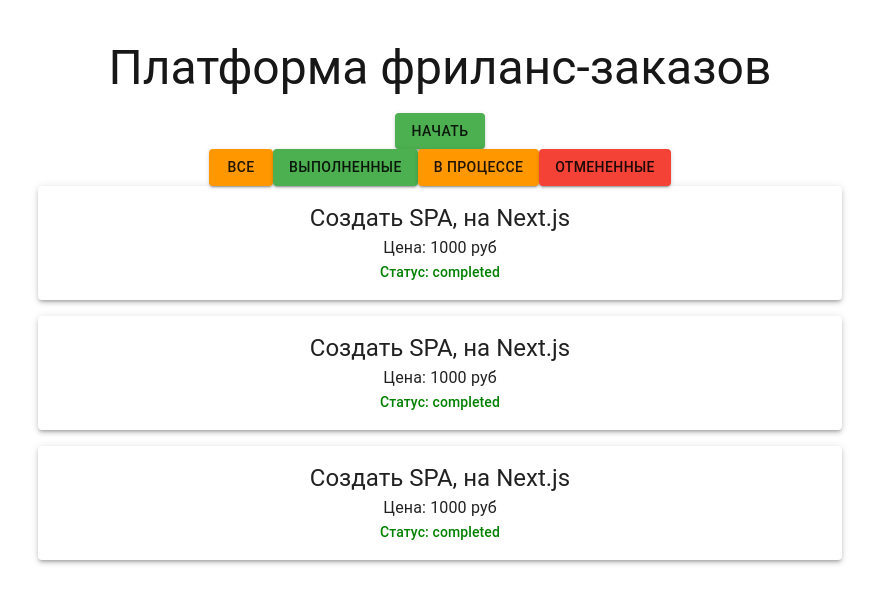
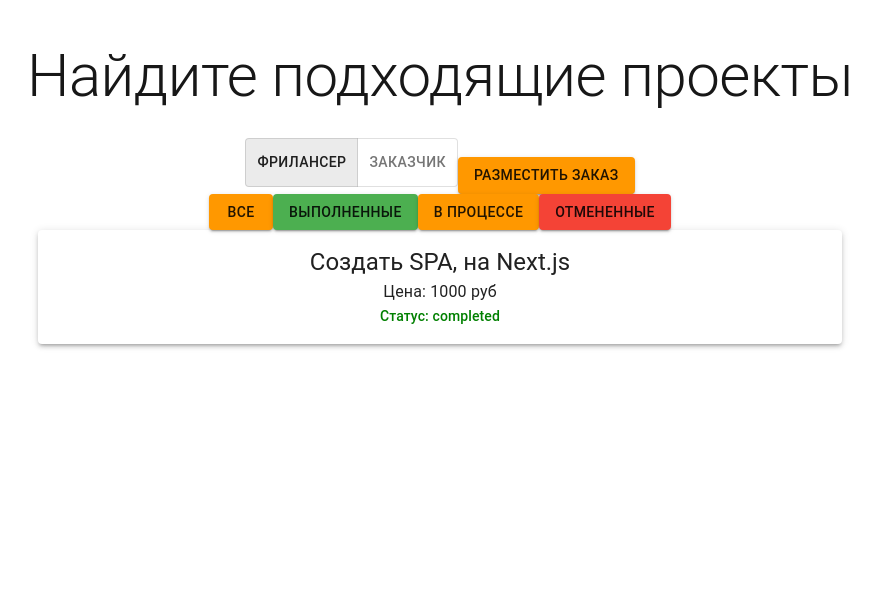
Before and after one commit to SeregaNag/freelance-platform, a Next.js app: page / in a window 1280 px wide. Shown: the top 604 px of the page, without its empty margins (200-1080 px from the left). Built offline with nearby package versions, Linux system fonts and the light colour scheme.

Commit message:
Add user role management with RoleSwitch component; implement CreateOrderButton and update OrderList; integrate user slice in Redux store

```diff
--- a/src/app/page.tsx
+++ b/src/app/page.tsx
@@ -2,17 +2,31 @@
 
 import { Button, Container, Typography } from "@mui/material";
 import OrderList from "@/components/OrderList";
+import RoleSwitch from "@/components/RoleSwitch";
+import { useSelector } from "react-redux";
+import { RootState } from "@/store/store";
+import CreateOrderButton from "@/components/CreateOrderButton";
 
 export default function Home() {
+  const role = useSelector((state: RootState) => state.user.role);
+
   return (
     <Container maxWidth="md" sx={{ textAlign: "center", mt: 5 }}>
-      <Typography variant="h3" gutterBottom>
-        Платформа фриланс-заказов
+      <Typography variant="h2" gutterBottom>
+        {role === 'client' ? 'Создайте новый заказ' : 'Найдите подходящие проекты'}
       </Typography>
-      <Button variant="contained" color="primary">
-        Начать
+
+      <RoleSwitch />
+
+      <Button
+        variant="contained"
+        color="secondary"
+        sx={{ mt: 3 }}
+      >
+        {role === 'freelancer' ? 'Разместить заказ' : 'Показать задания'}
       </Button>
 
+      {role === 'client' && <CreateOrderButton />}
       <OrderList />
     </Container>
   );
--- /dev/null
+++ b/src/components/CreateOrderButton.tsx
@@ -0,0 +1,18 @@
+import { Button } from "@mui/material";
+
+export default function CreateOrderButton() {
+  const handleCreateOrder = () => {
+    // Implement the logic to create a new order
+    console.log("Order created");
+  };
+
+  return (
+    <Button
+      variant="contained"
+      color="primary"
+      onClick={handleCreateOrder}
+    >
+      Создать заказ
+    </Button>
+  );
+}
--- a/src/components/OrderList.tsx
+++ b/src/components/OrderList.tsx
@@ -7,8 +7,6 @@ export default function OrderList() {
     <Container>
       <OrderFilter />
       <OrderCard />
-      <OrderCard />
-      <OrderCard />
     </Container>
   );
 }
--- /dev/null
+++ b/src/components/RoleSwitch.tsx
@@ -0,0 +1,23 @@
+'use client';
+
+import { RootState } from "@/store/store";
+import { UserRole } from "@/types/roles";
+import { ToggleButton, ToggleButtonGroup } from "@mui/material";
+import { useDispatch, useSelector } from "react-redux";
+import { setRole } from "@/features/userSlice";
+
+export default function RoleSwitch() {
+    const dispatch = useDispatch();
+    const role = useSelector((state: RootState) => state.user.role);
+
+    return (
+        <ToggleButtonGroup
+        value={role}
+        exclusive
+        onChange={(_, newRole) => dispatch(setRole(newRole))}
+        >
+            <ToggleButton value="freelancer">Фрилансер</ToggleButton>
+            <ToggleButton value="client">Заказчик</ToggleButton>
+        </ToggleButtonGroup>
+    )
+}
--- /dev/null
+++ b/src/features/userSlice.ts
@@ -0,0 +1,23 @@
+import { createSlice, PayloadAction } from "@reduxjs/toolkit";
+import { UserRole } from "@/types/roles";
+
+interface UserState {
+    role: UserRole;
+}
+
+const initialState: UserState = {
+    role: "freelancer",
+};
+
+const userSlice = createSlice({
+    name: "user",
+    initialState,
+    reducers: {
+        setRole(state, action: PayloadAction<UserRole>) {
+            state.role = action.payload;
+        },
+    },
+});
+
+export const { setRole } = userSlice.actions;
+export default userSlice.reducer;
--- a/src/store/store.ts
+++ b/src/store/store.ts
@@ -1,9 +1,11 @@
 import { configureStore } from "@reduxjs/toolkit";
 import filterReducer from "../features/filterSlice";
+import userReducer from "../features/userSlice";
 
 export const store = configureStore({
   reducer: {
     filters: filterReducer,
+    user: userReducer,
   },
 });
 
--- /dev/null
+++ b/src/types/roles.ts
@@ -0,0 +1 @@
+export type UserRole = 'client' | 'freelancer';
```
